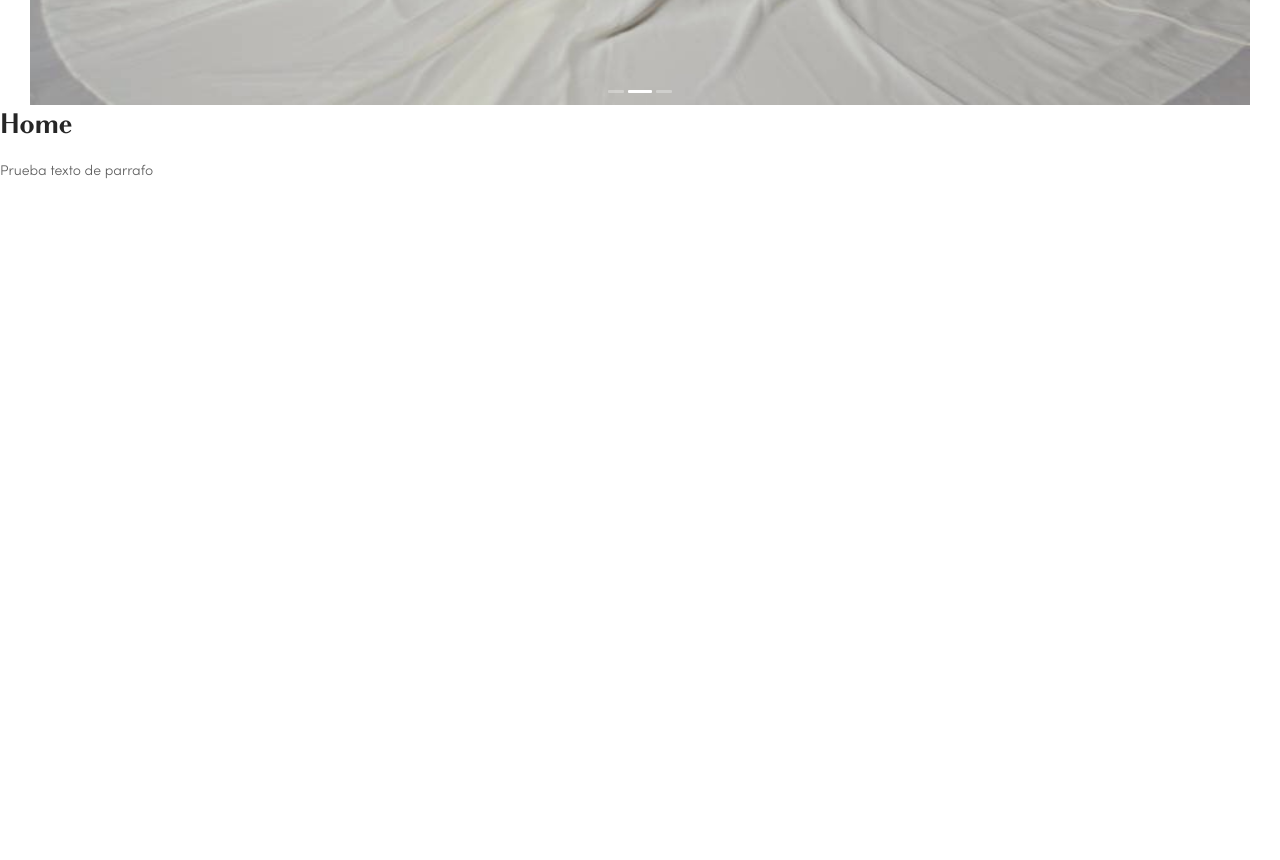
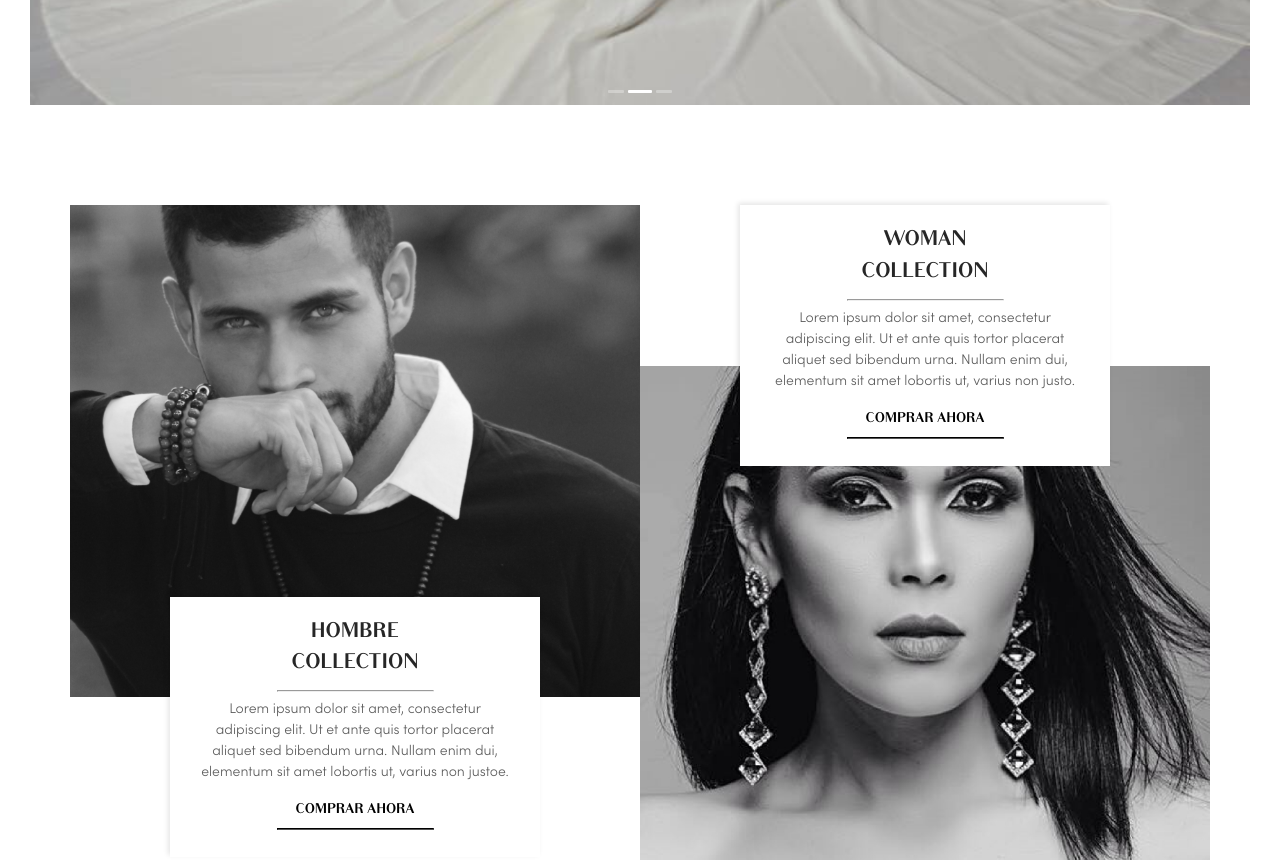
Before and after one commit to betoxd40/shakymar, a React app: page / in a window 1280 px wide. Shown: the part 677-1537 px from the top of the page. Before the commit the page ends 859 px from the top, so only its background shows below. Built offline with nearby package versions, Linux system fonts and the light colour scheme; the HTML template or start-up script is replaced by a standard one.

Commit message:
Added Collection component in Home Container

```diff
--- a/src/components/Home/CarouselBanner.js
+++ b/src/components/Home/CarouselBanner.js
@@ -8,7 +8,7 @@ const CarouselBanner = () => {
                 <Col span={24}>
                     <Carousel effect="fade" dots={true} autoplay={true}>
                         <div>
-                            <div className={'slides-background'}>
+                            <div className={'slides-background '}>
                                 <h1>slide-1</h1>
                             </div>
                         </div>
--- /dev/null
+++ b/src/components/Home/Collection.js
@@ -0,0 +1,47 @@
+import React from 'react';
+import {Row, Col} from 'antd';
+import hombre from '../../assets/home/home_hombre.jpg';
+import mujer from '../../assets/home/home_mujer.jpg';
+
+const Collection = () => {
+    return (
+        <div className={'container Collection'}>
+            <Row>
+                <Col span={12}>
+                    <img src={hombre} alt="" className={'img-fluid img-men'}/>
+                    <div className={'box-collection'}>
+                        <h2>HOMBRE <br/> COLLECTION</h2>
+                        <hr/>
+                        <p>
+                            Lorem ipsum dolor sit amet, consectetur adipiscing elit. Ut et ante quis tortor placerat
+                            aliquet sed bibendum urna. Nullam enim dui, elementum sit amet lobortis ut, varius non
+                            justoe.
+                        </p>
+                        <a href="">
+                            COMPRAR AHORA
+                            <hr/>
+                        </a>
+                    </div>
+                </Col>
+                <Col span={12}>
+                    <div className={'box-collection '}>
+                        <h2>WOMAN <br/> COLLECTION</h2>
+                        <hr/>
+                        <p>
+                            Lorem ipsum dolor sit amet, consectetur adipiscing elit. Ut et ante quis tortor placerat
+                            aliquet sed bibendum urna. Nullam enim dui, elementum sit amet lobortis ut, varius non
+                            justo.
+                        </p>
+                        <a href="">
+                            COMPRAR AHORA
+                            <hr/>
+                        </a>
+                    </div>
+                    <img src={mujer} alt="" className={'img-fluid img-woman'}/>
+                </Col>
+            </Row>
+        </div>
+);
+};
+
+export default Collection;
--- a/src/containers/Home.js
+++ b/src/containers/Home.js
@@ -3,7 +3,9 @@ import {connect} from 'react-redux';
 import {bindActionCreators} from 'redux';
 import NavBar from '../components/Home/NavBar';
 import CarouselBanner from '../components/Home/CarouselBanner';
+import Collection from '../components/Home/Collection';
 import '../sass/home.scss';
+
 
 class Home extends React.Component {
     constructor(props, context) {
@@ -15,8 +17,7 @@ class Home extends React.Component {
             <div>
                 <NavBar />
                 <CarouselBanner />
-                <h1>Home</h1>
-                <p>Prueba texto de parrafo</p>
+                <Collection />
             </div>
         );
     }
--- a/src/sass/app.scss
+++ b/src/sass/app.scss
@@ -52,3 +52,8 @@ h5,p{
   margin-right: auto;
   margin-left: auto;
 }
+
+.img-fluid {
+  width: 100%;
+  height: auto;
+}
--- a/src/sass/home.scss
+++ b/src/sass/home.scss
@@ -27,3 +27,39 @@
     color: #fff;
   }
 }
+
+.Collection{
+  padding-top: 100px;
+  .img-woman{
+    margin-top: -100px;
+    z-index: -22;
+    position: relative;
+  }
+  .img-men{
+    margin-bottom: -100px;
+    z-index: -22;
+    position: relative;
+  }
+  .box-collection{
+    z-index: 2;
+    background: white;
+    margin-left: 100px;
+    margin-right: 100px;
+    -webkit-box-shadow: -2px -2px 5px 0px rgba(0,0,0,0.1);
+    -moz-box-shadow: -2px -2px 5px 0px rgba(0,0,0,0.1);
+    box-shadow: -2px -2px 5px 0px rgba(0,0,0,0.1);
+    padding: 20px 30px 20px 30px;
+    text-align: center;
+    hr{
+      width: 50%;
+    }
+  }
+  a{
+    color: black;
+    font-family: "Bodoni Sans Text Bold";
+    text-decoration: none;
+    hr{
+      width: 50%;
+    }
+  }
+}
```
Also changed, not shown: src/assets/home/home_hombre.jpg (added), src/assets/home/home_mujer.jpg (added), 1 other file (tests, documents, lock files or other folders).
